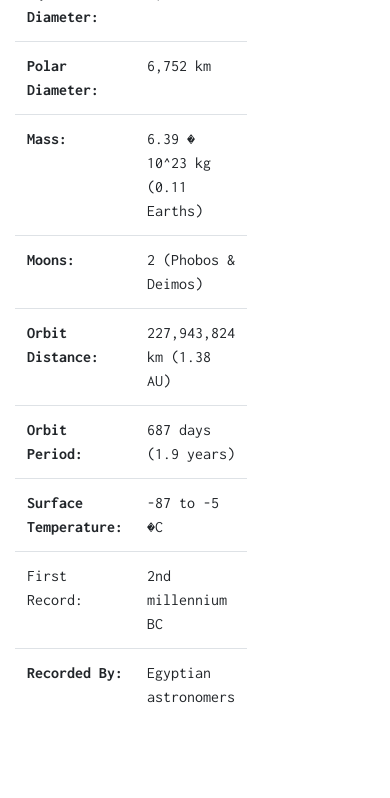
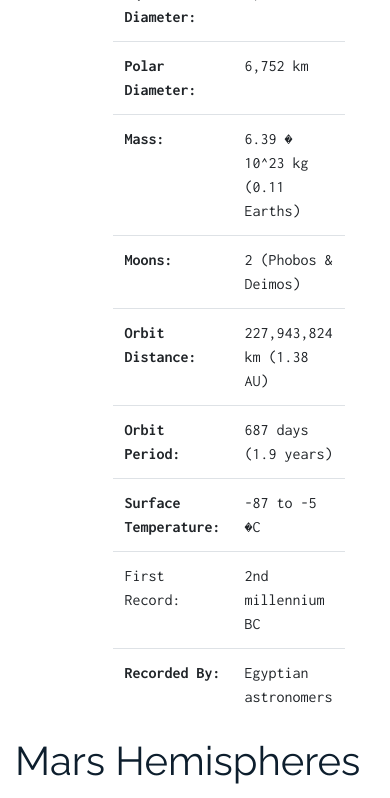
Before and after one commit to L0per/web_scraping_challenge, a Flask app: template templates/index.html in a window 390 px wide. Shown: the part 980-1778 px from the top of the page. Run offline with Flask 2, Linux system fonts and the light colour scheme; the template is opened without the code that fills it, so the values that code supplies are empty; some libraries are stand-ins or nearby versions.

Commit message:
started hemispheres section

```diff
--- a/templates/index.html
+++ b/templates/index.html
@@ -82,7 +82,7 @@
             <a href={{ mars_data.img_large }}>
               <img src={{ mars_data.img_large }} alt="Image" class="img-fluid mb-4">
             </a>
-            </div>
+          </div>
           <div class="col-6 ml-auto mr-auto section-padding">
             <div class='border px-2 py-2'>
               <h3>Mars Weather</h3>
@@ -132,27 +132,21 @@
               </tbody>
             </table>
           </div>
-          <div class="col-md-3 col-sm-6 ml-auto mr-auto">
-            <div class="item python btn">
-                <a href="clouds.html" class="item-wrap fancybox">
-                  <div class="work-info">
-                    <h3>Clouds</h3>
-                  </div>
-                  <img class="img-fluid" src="img/city-lat-clouds.png">
-                </a>
-            </div>
-            <div class="item python btn">
-                <a href="humidity.html" class="item-wrap fancybox">
-                  <div class="work-info">
-                    <h3>Humidity</h3>
-                  </div>
-                  <img class="img-fluid" src="img/city-lat-humidity.png">
-                </a>
-            </div>
+        </div>
+        <div class="row">
+          <div class="col-md-6">
+            <h1>Mars Hemispheres</h1>
+          </div>
+        </div>
+        <div class="row">
+          <div class="col-md-6">
+            <h3>{{ mars_data.hemisphere_image_list.0.title }}</h3>
+            <img src={{ mars_data.hemisphere_image_list.0.img_url }} alt="" class="img-fluid mb-4 img-responsive">
           </div>
         </div>
       </div>
     </div>
+
 
   <footer class="footer" role="contentinfo">
     <div class="container">
```
